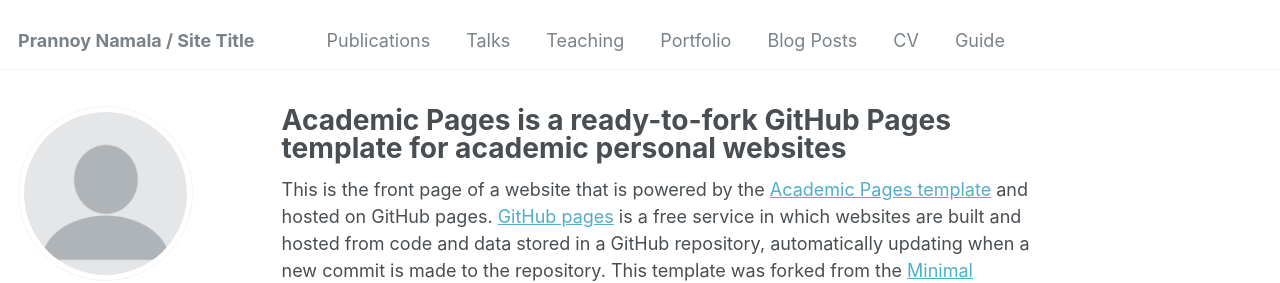
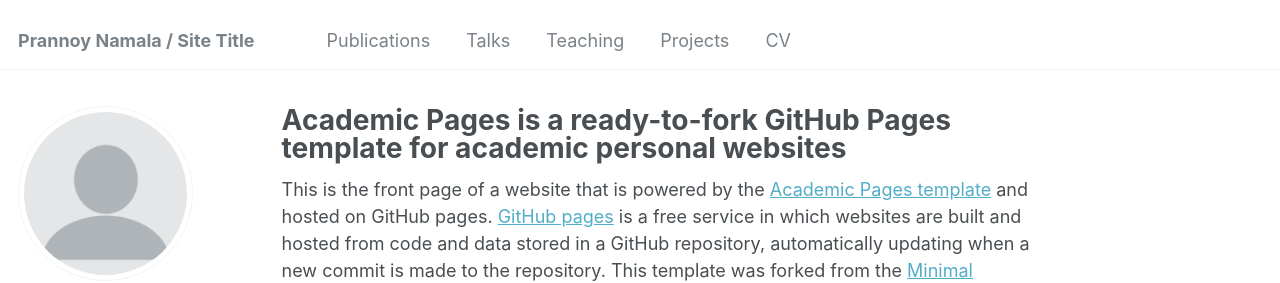
Before and after one commit to PrannoyNamala/PrannoyNamala.github.io, a Jekyll site: the page built from _pages/about.md, in a window 1280 px wide. Shown: the top 283 px of the page. Built offline with Jekyll 4.4.1, drawn with Linux system fonts in a browser that asks for light colours; some web fonts are replaced.

Commit message:
Update navigation.yml

```diff
--- a/_data/navigation.yml
+++ b/_data/navigation.yml
@@ -14,14 +14,14 @@ main:
   - title: "Teaching"
     url: /teaching/
 
-  - title: "Portfolio"
-    url: /portfolio/
+  - title: "Projects"
+    url: /projects/
 
-  - title: "Blog Posts"
-    url: /year-archive/
+#  - title: "Blog Posts"
+#    url: /year-archive/
 
   - title: "CV"
     url: /cv/
 
-  - title: "Guide"
-    url: /markdown/
+#  - title: "Guide"
+#    url: /markdown/
```
